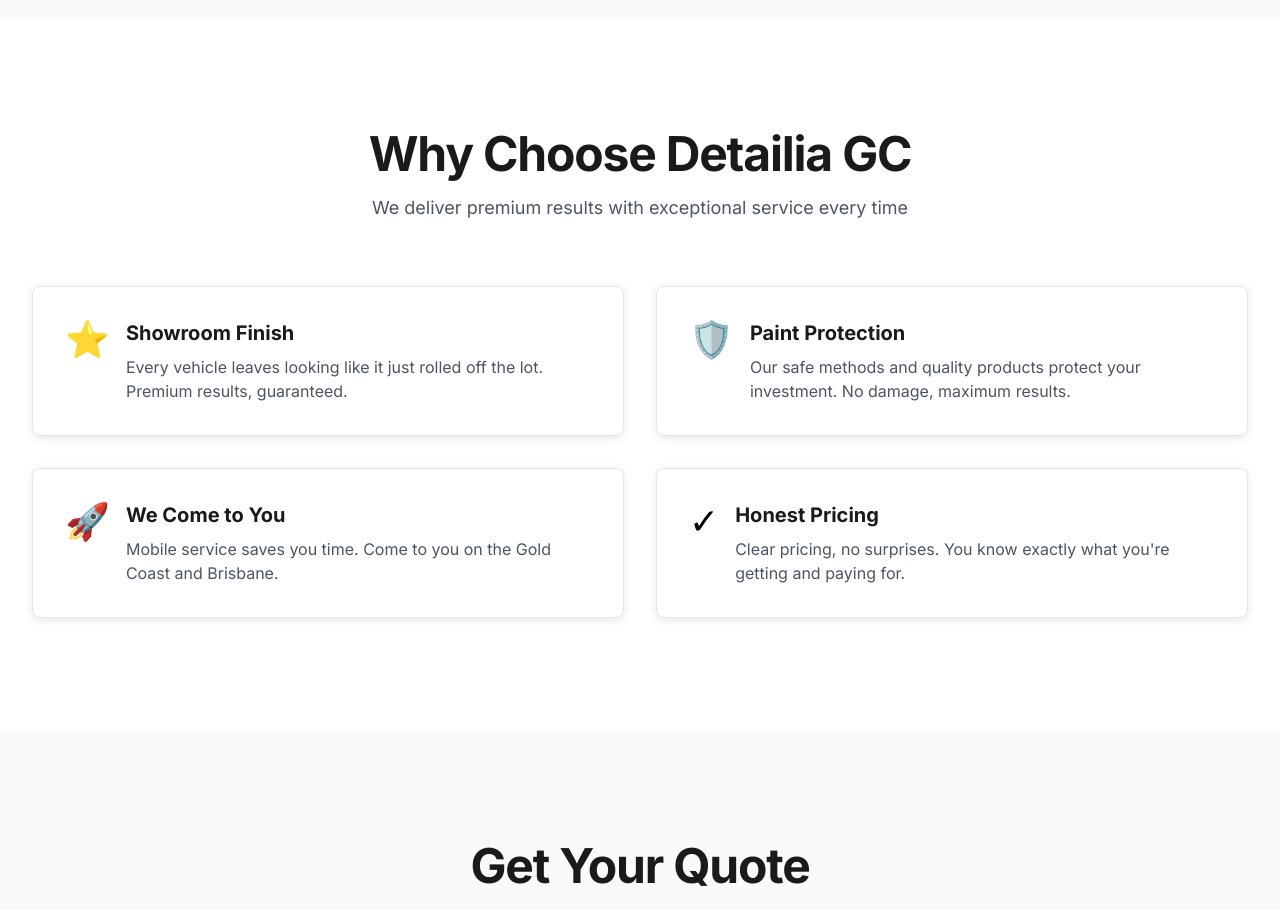
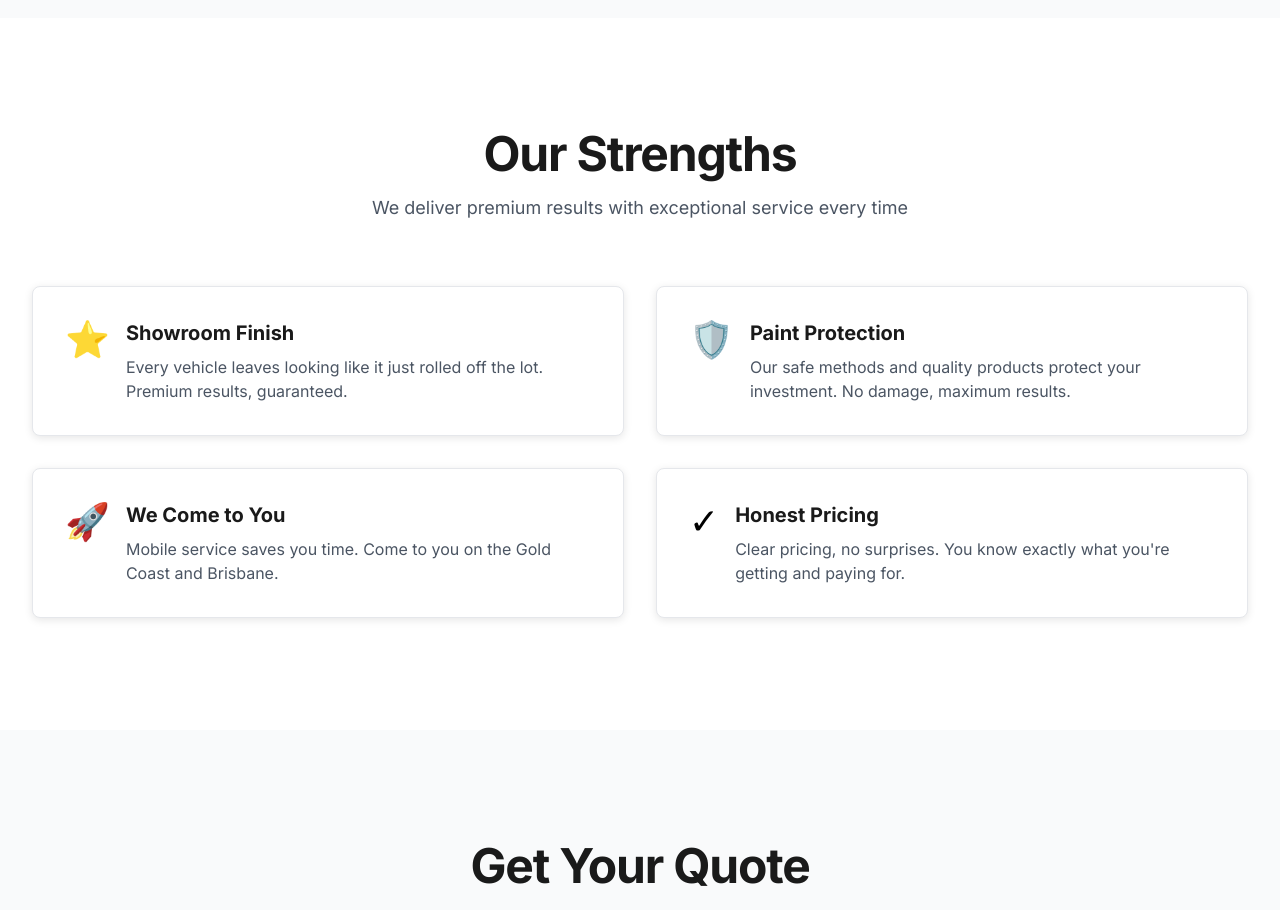
Before and after one commit to nikos192/Detailia, a React (Vite) app: page / in a window 1280 px wide. Shown: the part 5320-6230 px from the top of the page. Built offline with nearby package versions, Linux system fonts and the light colour scheme.

Commit message:
duplicate section

```diff
--- a/src/App.jsx
+++ b/src/App.jsx
@@ -519,7 +519,7 @@
     <section className="py-20 md:py-28 bg-white">
       <div className="max-w-7xl mx-auto px-4 sm:px-6 lg:px-8">
         <div className="text-center mb-16">
-          <h2 className="section-title">Why Choose Detailia GC</h2>
+          <h2 className="section-title">Our Strengths</h2>
           <p className="section-subtitle mx-auto">
             We deliver premium results with exceptional service every time
           </p>
```
